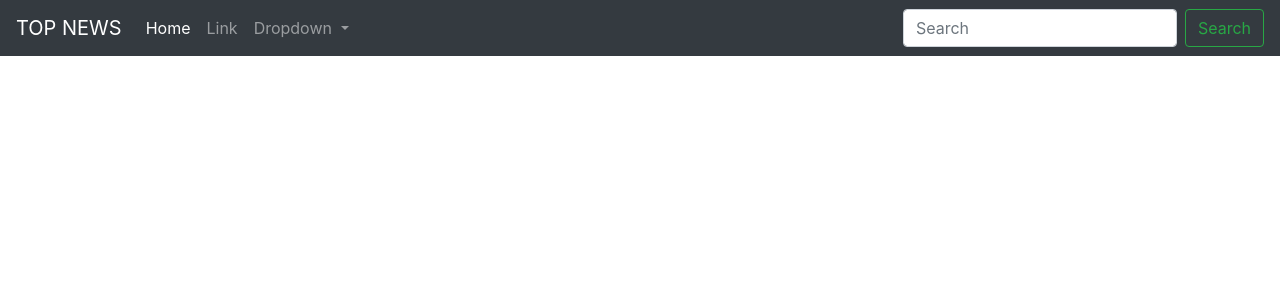
After one commit to anujsaxena9127/anujnews, a Django app: template anujnews/templates/base.html in a window 1280 px wide. The commit adds this page. Shown: the top 300 px of the page. Run offline with Django 3.2, Linux system fonts and the light colour scheme; the template is opened without the code that fills it, so the values that code supplies are empty; some libraries are stand-ins or nearby versions.

Commit message:
breaking news updated

```diff
--- /dev/null
+++ b/anujnews/templates/base.html
@@ -0,0 +1,51 @@
+<!doctype html>
+<html lang="en">
+  <head>
+    <!-- Required meta tags -->
+    <meta charset="utf-8">
+    <meta name="viewport" content="width=device-width, initial-scale=1, shrink-to-fit=no">
+
+    <!-- Bootstrap CSS -->
+    <link rel="stylesheet" href="https://stackpath.bootstrapcdn.com/bootstrap/4.5.0/css/bootstrap.min.css" integrity="sha384-9aIt2nRpC12Uk9gS9baDl411NQApFmC26EwAOH8WgZl5MYYxFfc+NcPb1dKGj7Sk" crossorigin="anonymous">
+
+    <title>Anuj news</title>
+  </head>
+  <body>
+
+    <nav class="navbar navbar-expand-lg navbar-dark bg-dark">
+  <a class="navbar-brand" href="#">TOP NEWS</a>
+  <button class="navbar-toggler" type="button" data-toggle="collapse" data-target="#navbarSupportedContent" aria-controls="navbarSupportedContent" aria-expanded="false" aria-label="Toggle navigation">
+    <span class="navbar-toggler-icon"></span>
+  </button>
+
+  <div class="collapse navbar-collapse" id="navbarSupportedContent">
+    <ul class="navbar-nav mr-auto">
+      <li class="nav-item active">
+        <a class="nav-link" href="#">Home <span class="sr-only">(current)</span></a>
+      </li>
+      <li class="nav-item">
+        <a class="nav-link" href="#">Link</a>
+      </li>
+      <li class="nav-item dropdown">
+        <a class="nav-link dropdown-toggle" href="#" id="navbarDropdown" role="button" data-toggle="dropdown" aria-haspopup="true" aria-expanded="false">
+          Dropdown
+        </a>
+
+    </ul>
+    <form class="form-inline my-2 my-lg-0">
+      <input class="form-control mr-sm-2" type="search" placeholder="Search" aria-label="Search">
+      <button class="btn btn-outline-success my-2 my-sm-0" type="submit">Search</button>
+    </form>
+  </div>
+</nav>
+  {% block body %}
+
+    {% endblock  %}
+
+    <!-- Optional JavaScript -->
+    <!-- jQuery first, then Popper.js, then Bootstrap JS -->
+    <script src="https://code.jquery.com/jquery-3.5.1.slim.min.js" integrity="sha384-DfXdz2htPH0lsSSs5nCTpuj/zy4C+OGpamoFVy38MVBnE+IbbVYUew+OrCXaRkfj" crossorigin="anonymous"></script>
+    <script src="https://cdn.jsdelivr.net/npm/popper.js@1.16.0/dist/umd/popper.min.js" integrity="sha384-Q6E9RHvbIyZFJoft+2mJbHaEWldlvI9IOYy5n3zV9zzTtmI3UksdQRVvoxMfooAo" crossorigin="anonymous"></script>
+    <script src="https://stackpath.bootstrapcdn.com/bootstrap/4.5.0/js/bootstrap.min.js" integrity="sha384-OgVRvuATP1z7JjHLkuOU7Xw704+h835Lr+6QL9UvYjZE3Ipu6Tp75j7Bh/kR0JKI" crossorigin="anonymous"></script>
+  </body>
+</html>
--- a/anujnews/views.py
+++ b/anujnews/views.py
@@ -2,4 +2,8 @@ from django.shortcuts import render
 
 # Create your views here.
 def home(request):
-    return render(request, 'index.html')
+    import requests
+    import json
+    news_api_request=requests.get("https://newsapi.org/v2/top-headlines?country=in&apiKey=3c2e1471a6514464a290269dd41f753b")
+    api=json.loads(news_api_request.content)
+    return render(request, 'index.html',{'api':api})
```
Also changed, not shown: anujnews/templates/index.html (+21 -19 lines).
